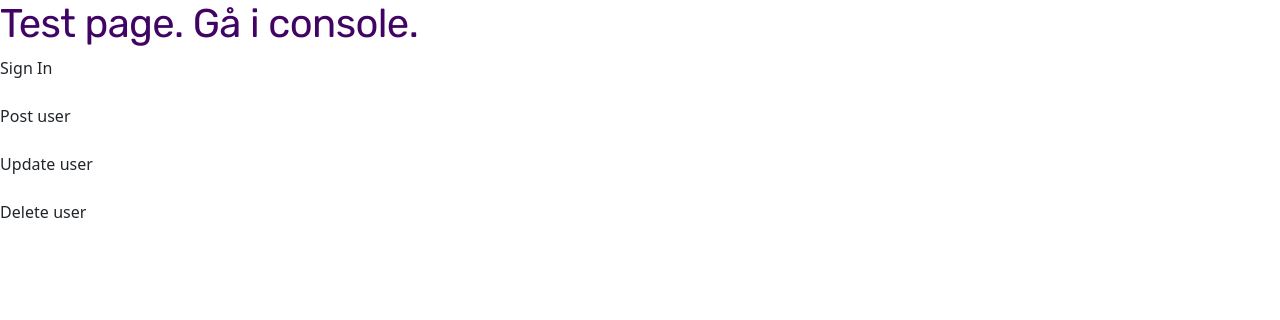
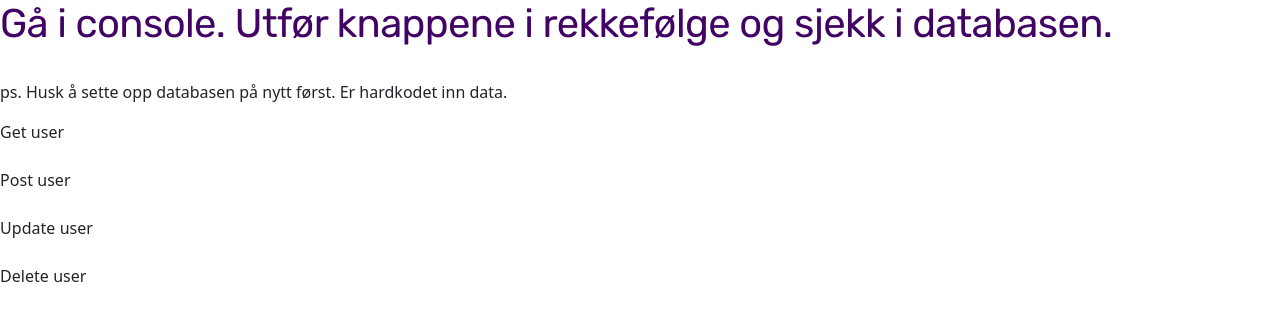
Before and after one commit to itp2-lanekassen/lanekassen, a React (Vite) app in the folder frontend/: page / in a window 1280 px wide. Shown: the top 320 px of the page. Built offline with nearby package versions, Linux system fonts and the light colour scheme; what @azure/msal-react would draw is missing.

Commit message:
#6 Add comment

```diff
--- a/frontend/src/pages/LoginPage.tsx
+++ b/frontend/src/pages/LoginPage.tsx
@@ -112,8 +112,10 @@ function MyComponent() {
 
   return (
     <div>
-      <h1>Test page. Gå i console.</h1>
-      <button onClick={getUser}>Sign In</button>
+      <h1>Gå i console. Utfør knappene i rekkefølge og sjekk i databasen.</h1>
+      <br />
+      <p>ps. Husk å sette opp databasen på nytt først. Er hardkodet inn data. </p>
+      <button onClick={getUser}>Get user</button>
       <br />
       <br />
       <button onClick={postUser}>Post user</button>
```
